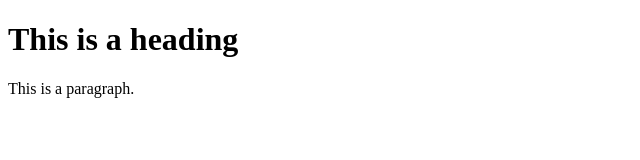
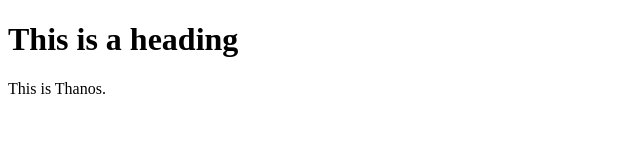
Before and after one commit to Ascension666/Repo, a plain HTML site: page index.html in a window 1280 px wide. Shown: the full height of the page, 0-640 px from the left. Drawn offline with Linux system fonts and the light colour scheme.

Commit message:
Update index.html

```diff
--- a/index.html
+++ b/index.html
@@ -4,7 +4,7 @@
 <body>
 
 <h1>This is a heading</h1>
-<p>This is a paragraph.</p>
+<p>This is Thanos.</p>
 
 </body>
 </html>
```
